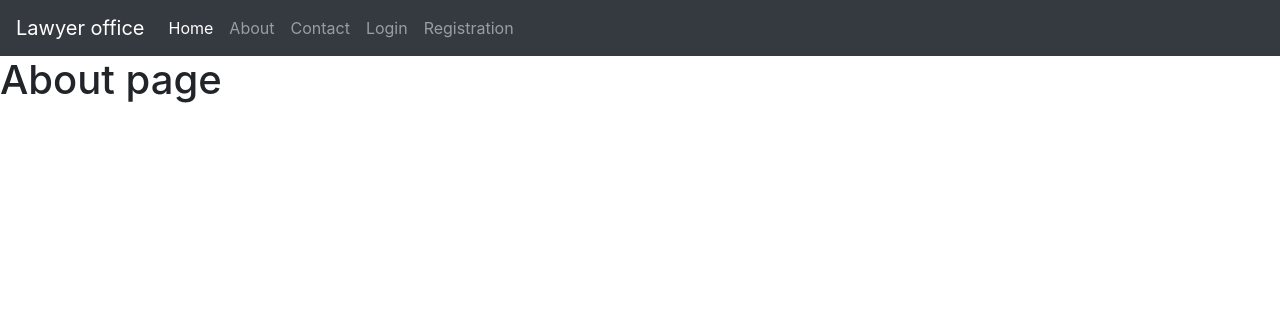
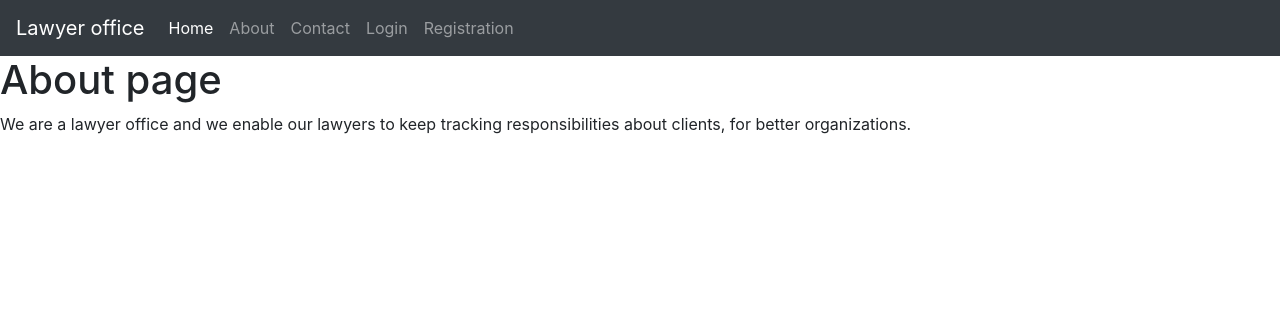
Before and after one commit to Rale1994/lawyer-office, a Flask app: page /about in a window 1280 px wide. Shown: the top 316 px of the page. Run offline with Flask 2, Linux system fonts and the light colour scheme; some libraries are stand-ins or nearby versions.

Commit message:
Added some description in about page

```diff
--- a/blog/templates/about.html
+++ b/blog/templates/about.html
@@ -1,4 +1,8 @@
 {% extends 'base.html' %}
 {% block content %}
 <h1>About page</h1>
+<p1>
+    We are a lawyer office and we enable our lawyers to keep tracking responsibilities about clients, for better
+    organizations.
+</p1>
 {% endblock %}
```
